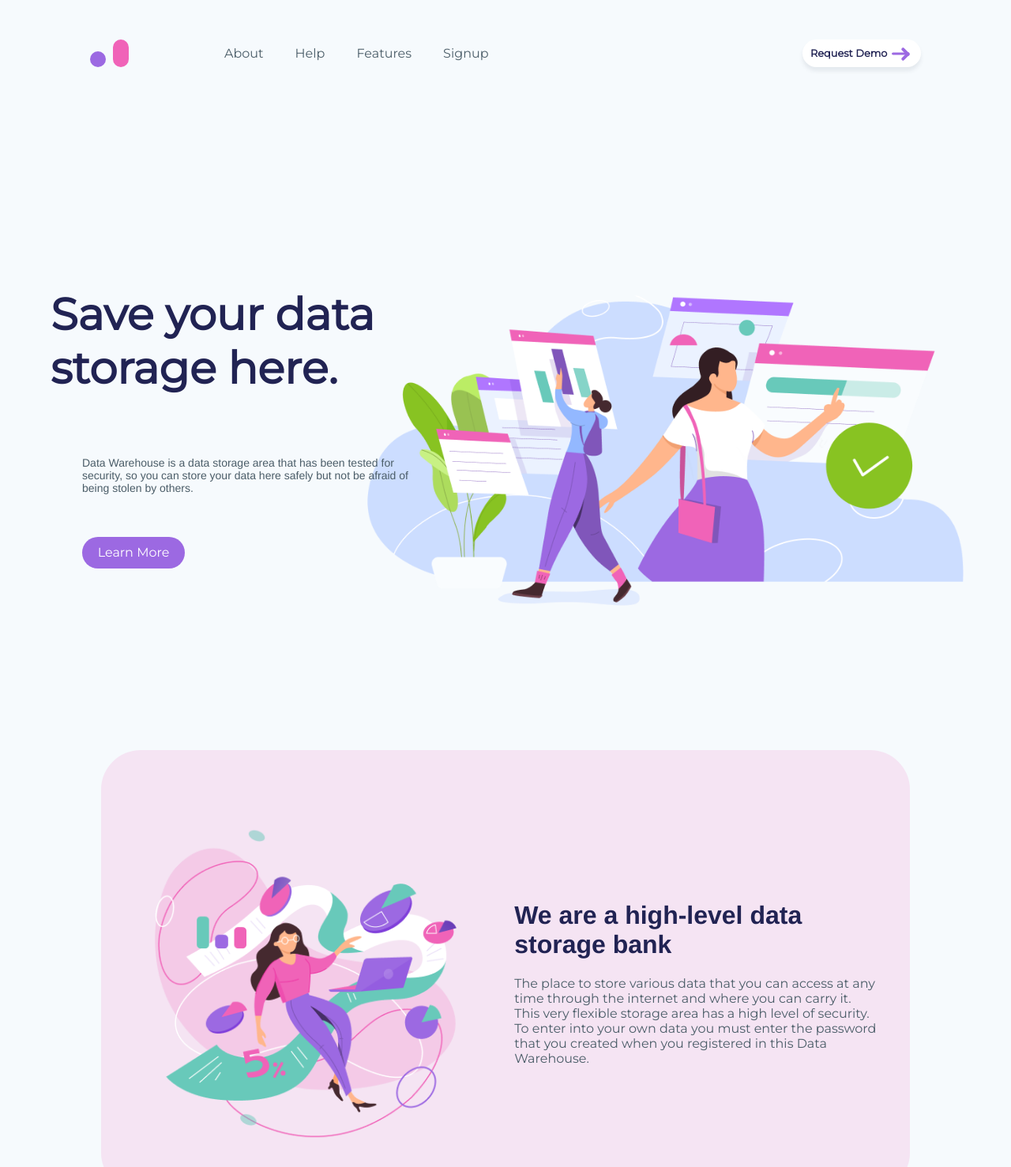
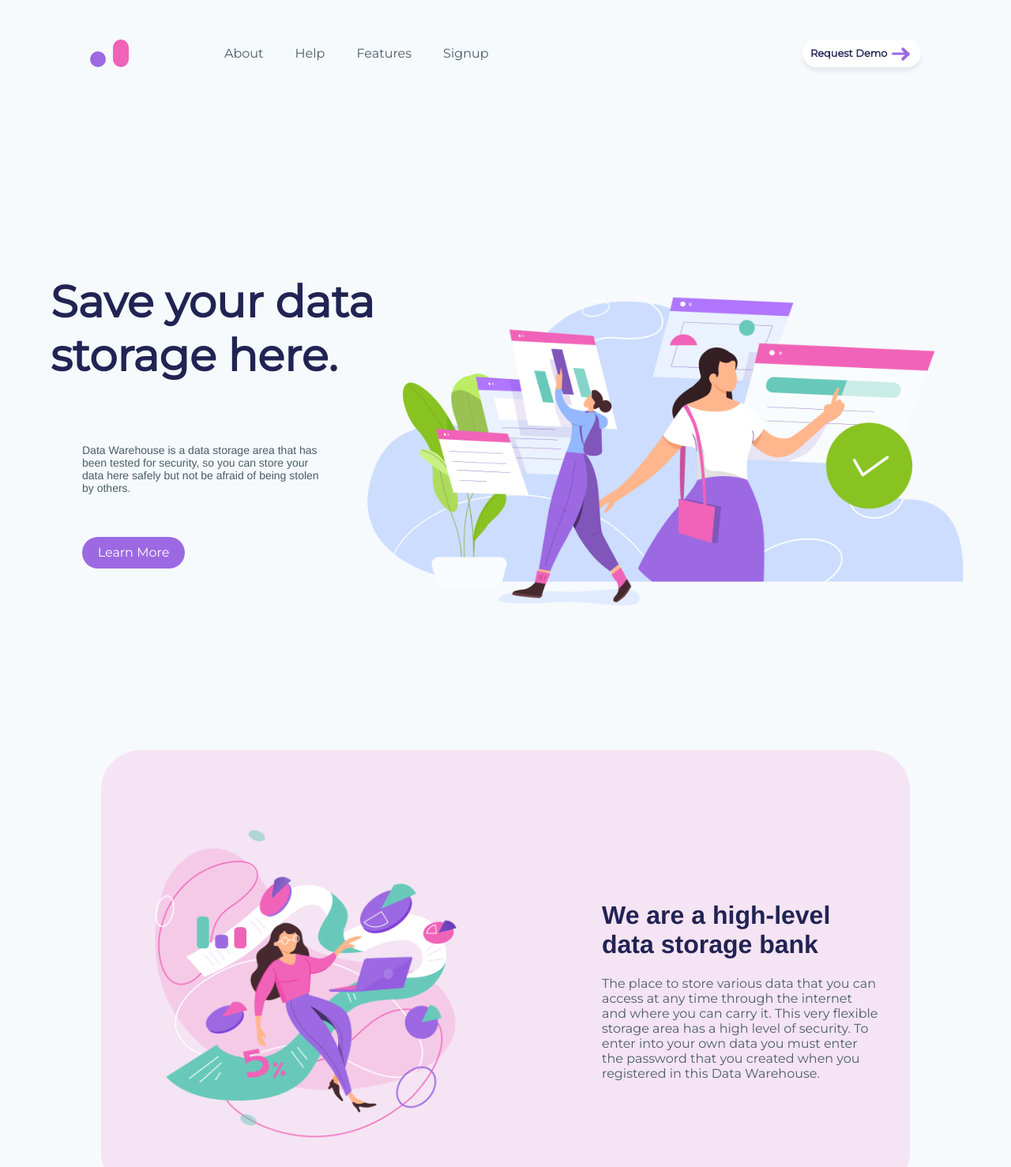
Before and after one commit to devanshuyadav/datawarehouse, a plain HTML site: page index.html in a window 1280 px wide. Shown: the top 1478 px of the page at 79% size. Drawn offline with nearby package versions, Linux system fonts and the light colour scheme.

Commit message:
fix alignment issue

```diff
--- a/css/styles1.css
+++ b/css/styles1.css
@@ -174,13 +174,13 @@ hr {
     z-index: 99;
     position: absolute;
     bottom: 15%;
-    width: 40%;
+    width: 450px;
 }
 
 .headline>p {
     font-family: Helvetica, sans-serif;
     padding: 40px;
-    width: 81%;
+    width: 300px;
     font-weight: 500;
     font-size: 14px;
 }
@@ -248,7 +248,7 @@ hr {
     text-align: left;
     top: 150px;
     position: absolute;
-    width: 45%;
+    width: 350px;
     right: 20px;
     padding: 20px;
 }
@@ -300,7 +300,7 @@ hr {
 .feature-img {
     top: 20%;
     left: 0;
-    width: 40%;
+    width: 200px;
     position: absolute;
 }
 
```
